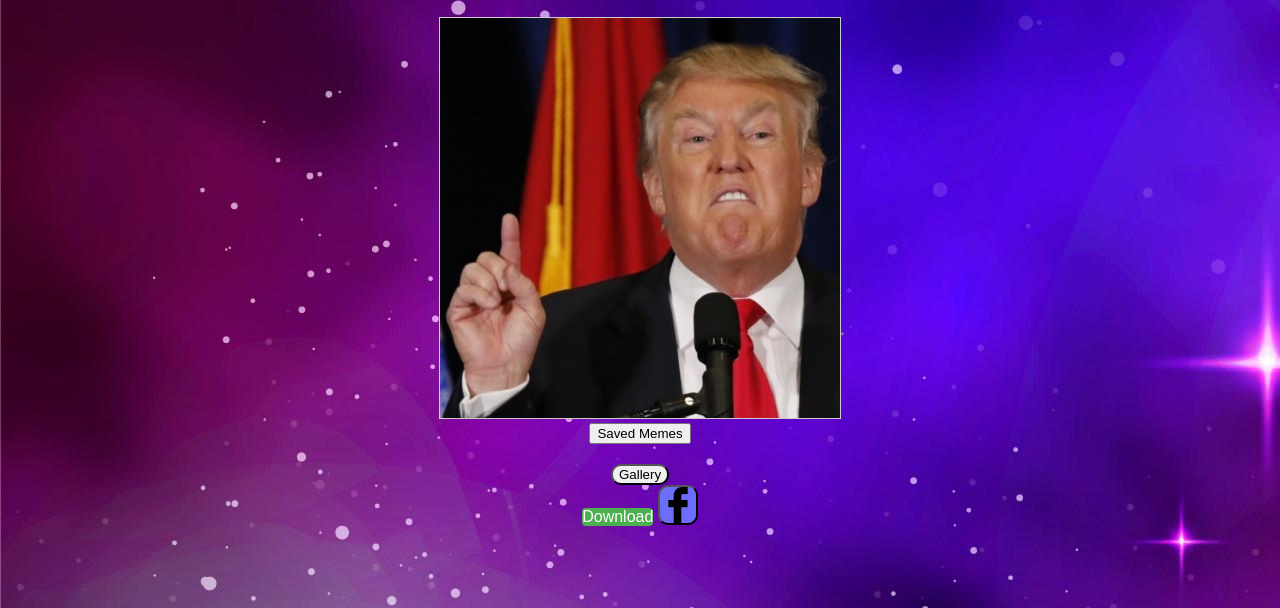
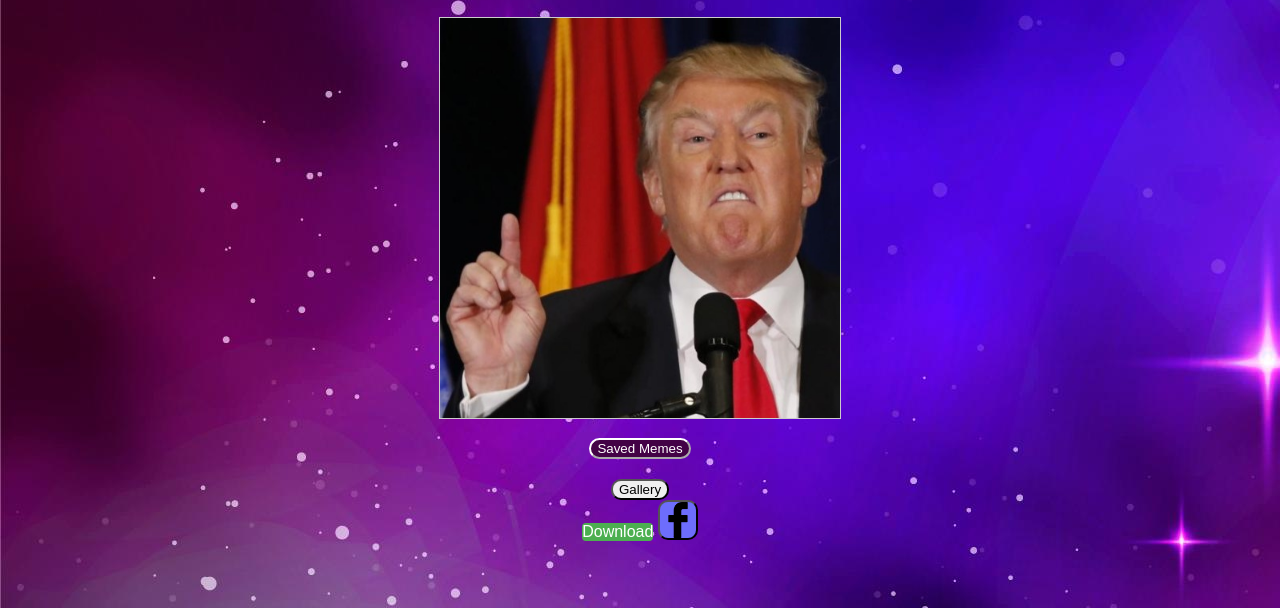
Before and after one commit to StrukovSergei/Memegen, a plain HTML site: page index.html in a window 1280 px wide. Both pictures are taken after a click on the picture 400 px from the left and 427 px from the top of the page. Shown: the part 192-800 px from the top of the page. Drawn offline with Linux system fonts and the light colour scheme.

Commit message:
memegen v5
final submission 24/06

```diff
--- a/css/style.css
+++ b/css/style.css
@@ -191,10 +191,16 @@ canvas {
     display: block;
     margin: 0 auto;
     text-align: center;
+    margin-top: 15px;
+    background-color: #430246;
+    color: white;
+    border-radius: 15px;
+border-color: white;
 
     /* display: none; */
 }
 
 .saved-memes-container{
     display: block;
+
 }
--- a/js/main.js
+++ b/js/main.js
@@ -65,8 +65,9 @@ function downloadImg(elLink) {
 
 function switchLine() {
     gMeme.selectedLineIndex = (gMeme.selectedLineIndex + 1) % gMeme.lines.length
-    renderMeme();
-}
+    renderMeme()
+    renderSelectedLineFrame()
+  }
 
 function getRandomMeme() {
     drawImg(getRandomIntInclusive(100, 110))
--- a/js/memeController.js
+++ b/js/memeController.js
@@ -11,8 +11,8 @@ function drawImg(idx) {
         if (gMeme.lines[0].txt) {
             implementText()
         }
+        renderSelectedLineFrame()
     }
-    renderSelectedLineFrame()
     setImgIdx(idx)
     hideImgs()
     showCanvas()
@@ -38,13 +38,22 @@ function implementText() {
     gCtx.strokeText(gMeme.lines[1].txt, gElCanvas.width / 2, 370)
 }
 
-function renderSelectedLineFrame() {
-    const selectedLine = gMeme.lines[gMeme.selectedLineIndex]
+// function renderSelectedLineFrame() {
+//     const selectedLine = gMeme.lines[gMeme.selectedLineIndex]
 
-    gCtx.strokeRect(
-        0,
-        selectedLine.size * gMeme.selectedLineIndex,
-        gElCanvas.width,
-        selectedLine.size
-    )
-}
+//     gCtx.strokeStyle = 'black'
+//     gCtx.lineWidth = 2
+//     gCtx.font = selectedLine.size + 'px Impact'
+//     const textMetrics = gCtx.measureText(selectedLine.txt)
+
+//     const x = gElCanvas.width / 2 - textMetrics.width / 2 - 10
+//     const y = selectedLine.size * gMeme.selectedLineIndex - selectedLine.size - 5
+//     const width = textMetrics.width + 20
+//     const height = selectedLine.size + 10
+
+//     // Draw the border box
+//     gCtx.beginPath()
+//     gCtx.fillStyle = 'rgba(0, 0, 0, 0.2)'
+//     gCtx.fillRect(x, y + 60, width, 50)
+//     gCtx.stroke()
+//   }
```
